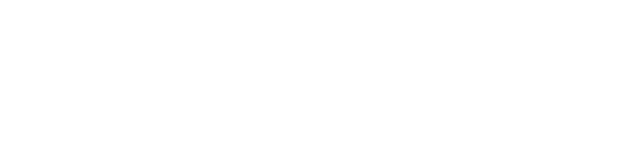
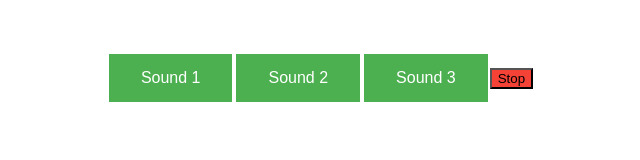
Before and after one commit to acciojob/Soundbar-ShivaniAnandan, a website: page main.html in a window 1280 px wide. Shown: the whole page, without its empty margins (320-960 px from the left). Drawn offline with Linux system fonts and the light colour scheme.

Commit message:
created a submission

```diff
--- a/main.html
+++ b/main.html
@@ -10,7 +10,12 @@
 	<!-- the entire body must be written by student -->
     <script type="text/javascript" src="./script.js">
 </script>
-
+<div id="buttons">
+      <button class="btn" onclick="playSound('sound1.mp3')">Sound 1</button>
+      <button class="btn" onclick="playSound('sound2.mp3')">Sound 2</button>
+      <button class="btn" onclick="playSound('sound3.mp3')">Sound 3</button>
+      <button class="stop" onclick="stopSound()">Stop</button>
+    </div>
 </body>
 
 </html>
--- a/script.js
+++ b/script.js
@@ -1 +1,21 @@
 //your JS code here. If required.
+//your JS code here. If required.
+var audio = null;
+
+function playSound(soundFile) {
+  if(audio != null) {
+    audio.pause();
+    audio.currentTime = 0;
+  }
+
+  audio = new Audio("sounds/" + soundFile);
+  audio.play();
+}
+
+function stopSound() {
+  if(audio != null) {
+    audio.pause();
+    audio.currentTime = 0;
+    audio = null;
+  }
+}
--- a/styles.css
+++ b/styles.css
@@ -1 +1,25 @@
 /*  your css code here. If applicable */
+/*  your css code here. If applicable */
+#buttons {
+  display: flex;
+  justify-content: center;
+  align-items: center;
+  margin-top: 50px;
+}
+
+.btn {
+  background-color: #4CAF50;
+  border: none;
+  color: white;
+  padding: 15px 32px;
+  text-align: center;
+  text-decoration: none;
+  display: inline-block;
+  font-size: 16px;
+  margin: 4px 2px;
+  cursor: pointer;
+}
+
+.stop {
+  background-color: #f44336;
+}
```
